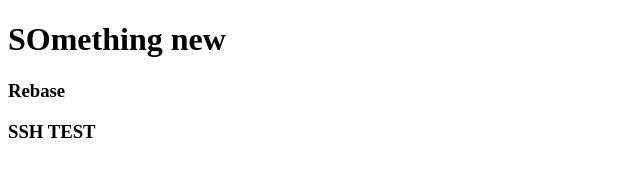
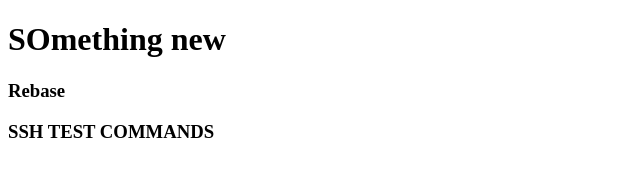
Before and after one commit to IvayloBorisov/git-tutorial, a plain HTML site: page index.html in a window 1280 px wide. Shown: the whole page, without its empty margins (0-640 px from the left). Drawn offline with Linux system fonts and the light colour scheme.

Commit message:
NEW SSH TEST

```diff
--- a/index.html
+++ b/index.html
@@ -10,7 +10,7 @@
     <div>
       <h1>SOmething new</h1>
       <h3>Rebase</h3>
-      <h3>SSH TEST</h3>
+      <h3>SSH TEST COMMANDS</h3>
     </div>
   </body>
 </html>
```
